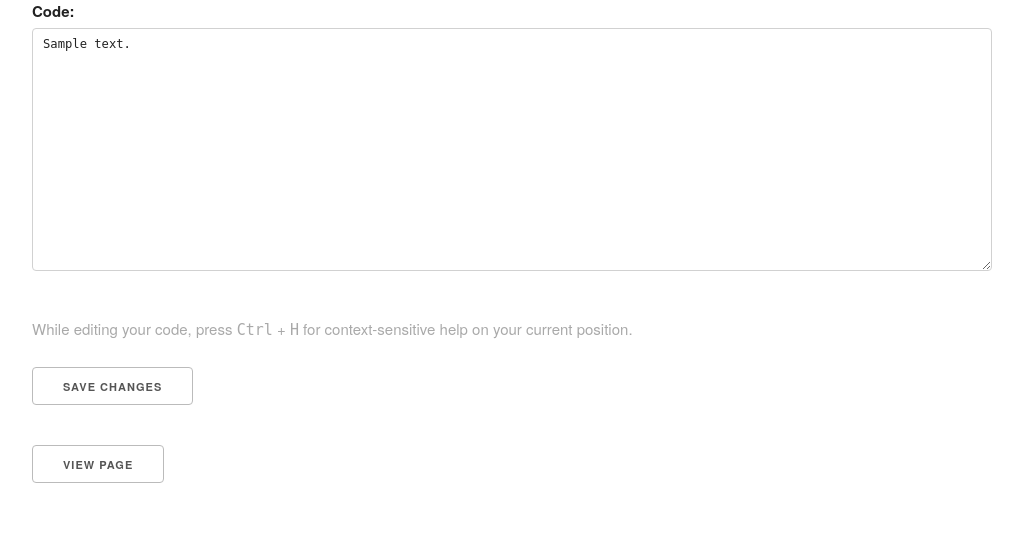
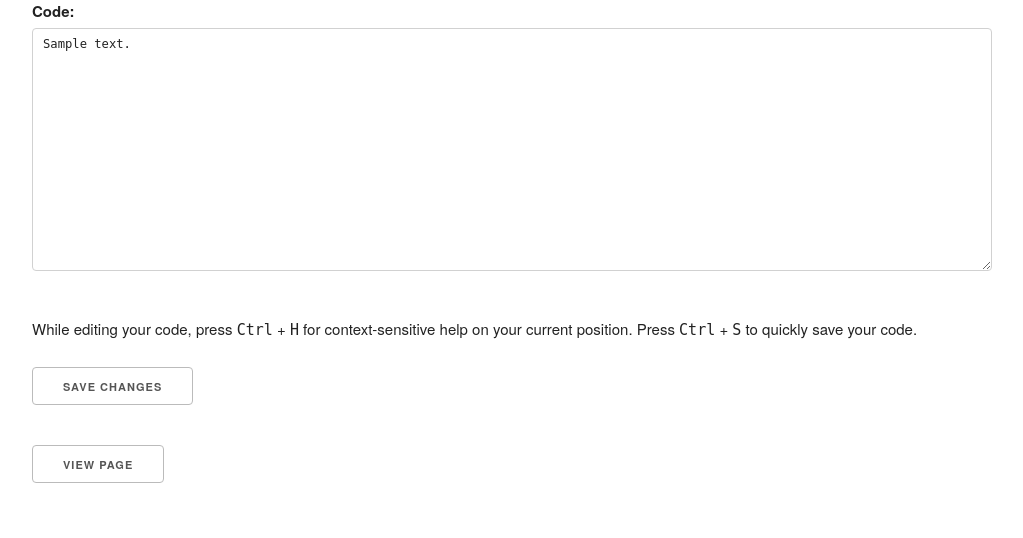
Before and after one commit to toolness/pode, a Django app: a page that uses pode/templates/edit_user_code.html in a window 1280 px wide. Shown: the part 131-669 px from the top of the page, without its empty margins (128-1151 px from the left). Run offline with Django 3.2, Linux system fonts and the light colour scheme; a user stored in the database is signed in; tables that the repository leaves empty hold one stand-in row (values such as "Sample post"); parts of the project's set-up code (start-up, migrations or seed data) failed here and were passed over.

Commit message:
Add Ctrl+S shortcut.

```diff
--- a/pode/static/edit_user_code.js
+++ b/pode/static/edit_user_code.js
@@ -76,6 +76,42 @@ $(function() {
     return descend(result.document);
   }
 
+  function save() {
+    var form = $('form')[0];
+    var req = new XMLHttpRequest();
+    var data;
+
+    function fail(msg) {
+      msg = msg || '';
+
+      alert("An error occurred when trying to save your code! " + msg);
+    }
+
+    if (!('FormData' in window)) {
+      return fail('Your browser does not support this functionality.');
+    }
+
+    // TODO: We should somehow indicate to the server that this is
+    // coming from an Ajax request; it should change its response code to
+    // be 400 if anything about the request is amiss.
+
+    data = new FormData(form);
+    req.open(form.method, form.action);
+    req.onload = function() {
+      if (req.status === 200) {
+        showHelp("Your code has been saved" +
+                 (Date.prototype.toLocaleTimeString
+                  ? ' at ' + (new Date()).toLocaleTimeString() : '') + '.');
+      } else {
+        fail("Got HTTP " + req.status + " from the server.");
+      }
+    };
+    req.onerror = function() {
+      fail();
+    };
+    req.send(data);
+  }
+
   if (speechSupported) {
     // This browser supports the Web Speech API, which is going to be
     // a lot more reliable than the screen reader's intepretation of
@@ -104,6 +140,10 @@ $(function() {
       help += '.';
 
       showHelp(help);
+    } else if (e.key ==  's' && e.ctrlKey) {
+      e.preventDefault();
+
+      save();
     }
   });
 });
--- a/pode/templates/edit_user_code.html
+++ b/pode/templates/edit_user_code.html
@@ -28,10 +28,12 @@ form textarea {
       spellcheck="false">
   {% csrf_token %}
   {{ form.as_p }}
-  <p class="help" role="alert" aria-live="polite">
+  <p>
     While editing your code, press <kbd>Ctrl</kbd> + <kbd>H</kbd> for
-    context-sensitive help on your current position.
+    context-sensitive help on your current position. Press
+    <kbd>Ctrl</kbd> + <kbd>S</kbd> to quickly save your code.
   </p>
+  <p class="help" role="alert" aria-live="polite"></p>
   <input type="submit" value="Save Changes">
 </form>
 
```
